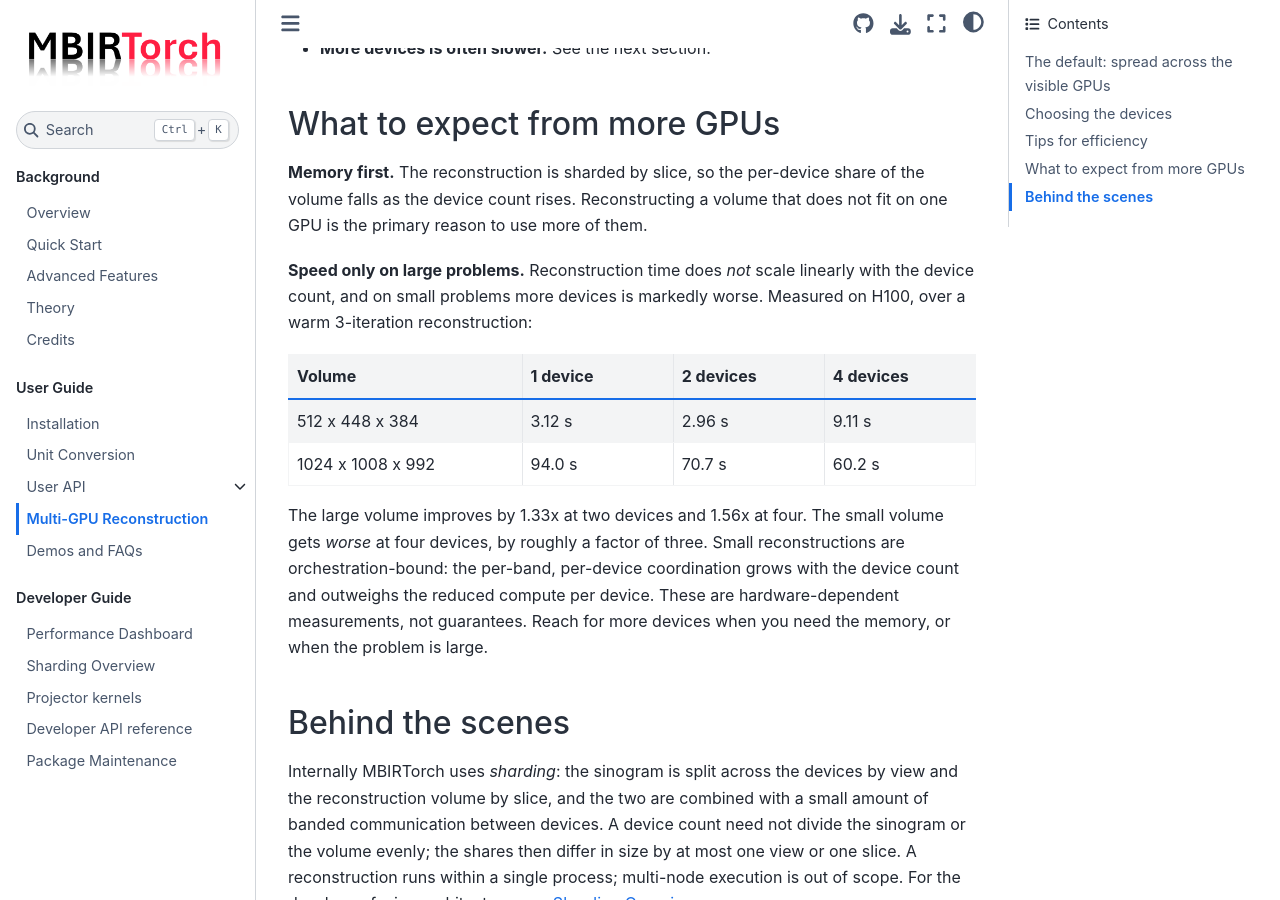
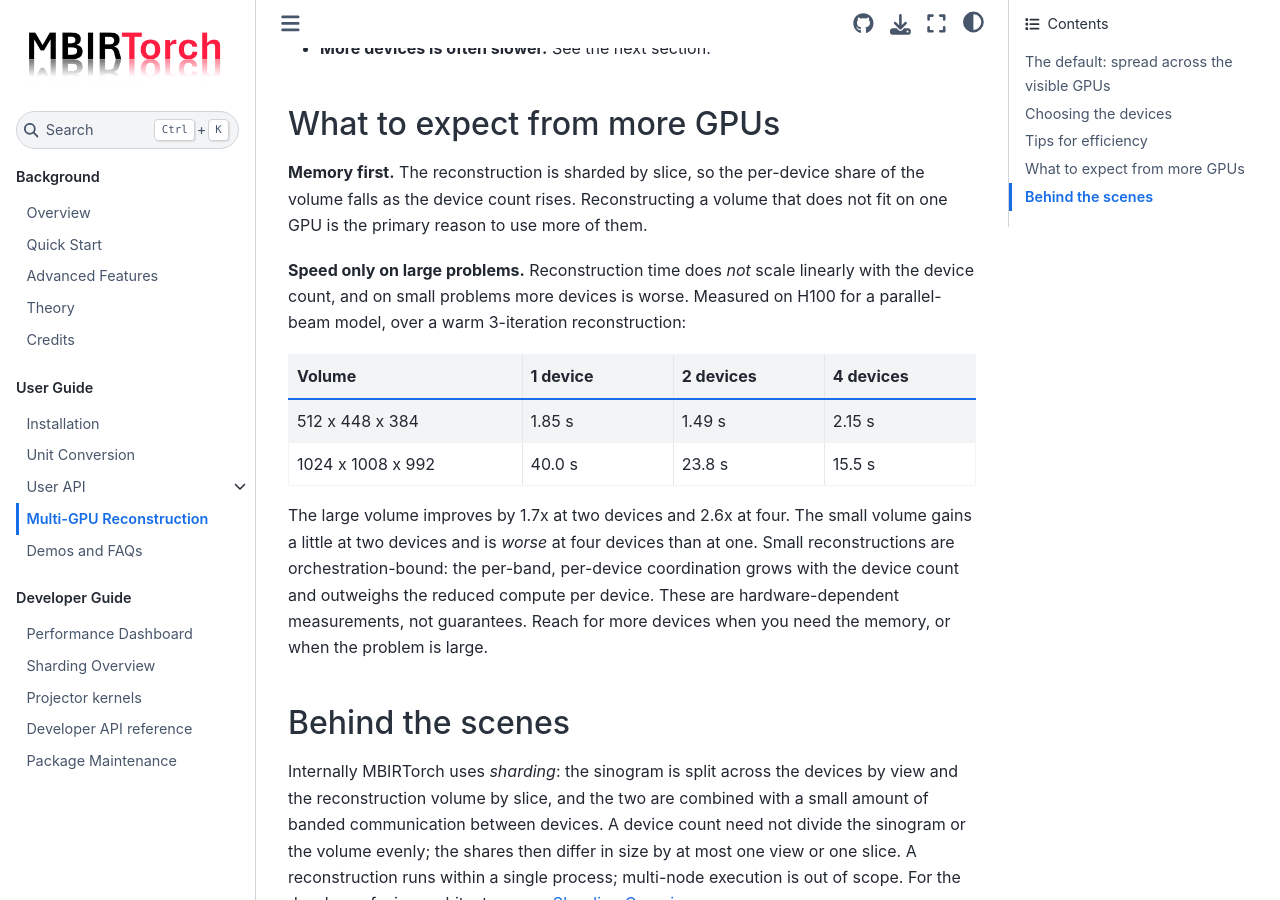
Before and after one commit to cabouman/mbirtorch, a Sphinx documentation site: the page built from docs/source/usr_multi_gpu.rst, in a window 1280 px wide and 900 px high, scrolled down 2992 px. Built offline with Sphinx 7.4.7 and the Sphinx Book theme 1.1.4, drawn with Linux system fonts in a browser that asks for light colours.

Commit message:
Update device policy numbers and docs.

```diff
--- a/docs/source/usr_multi_gpu.rst
+++ b/docs/source/usr_multi_gpu.rst
@@ -128,8 +128,8 @@ volume falls as the device count rises.  Reconstructing a volume that does not f
 GPU is the primary reason to use more of them.
 
 **Speed only on large problems.**  Reconstruction time does *not* scale linearly with the
-device count, and on small problems more devices is markedly worse.  Measured on H100, over
-a warm 3-iteration reconstruction:
+device count, and on small problems more devices is worse.  Measured on H100 for a
+parallel-beam model, over a warm 3-iteration reconstruction:
 
 .. list-table::
    :header-rows: 1
@@ -140,19 +140,20 @@ a warm 3-iteration reconstruction:
      - 2 devices
      - 4 devices
    * - 512 x 448 x 384
-     - 3.12 s
-     - 2.96 s
-     - 9.11 s
+     - 1.85 s
+     - 1.49 s
+     - 2.15 s
    * - 1024 x 1008 x 992
-     - 94.0 s
-     - 70.7 s
-     - 60.2 s
+     - 40.0 s
+     - 23.8 s
+     - 15.5 s
 
-The large volume improves by 1.33x at two devices and 1.56x at four.  The small volume gets
-*worse* at four devices, by roughly a factor of three.  Small reconstructions are
-orchestration-bound: the per-band, per-device coordination grows with the device count and
-outweighs the reduced compute per device.  These are hardware-dependent measurements, not
-guarantees.  Reach for more devices when you need the memory, or when the problem is large.
+The large volume improves by 1.7x at two devices and 2.6x at four.  The small volume gains
+a little at two devices and is *worse* at four devices than at one.  Small reconstructions
+are orchestration-bound: the per-band, per-device coordination grows with the device count
+and outweighs the reduced compute per device.  These are hardware-dependent measurements,
+not guarantees.  Reach for more devices when you need the memory, or when the problem is
+large.
 
 Behind the scenes
 -----------------
```
Also changed, not shown: 1 other file.
